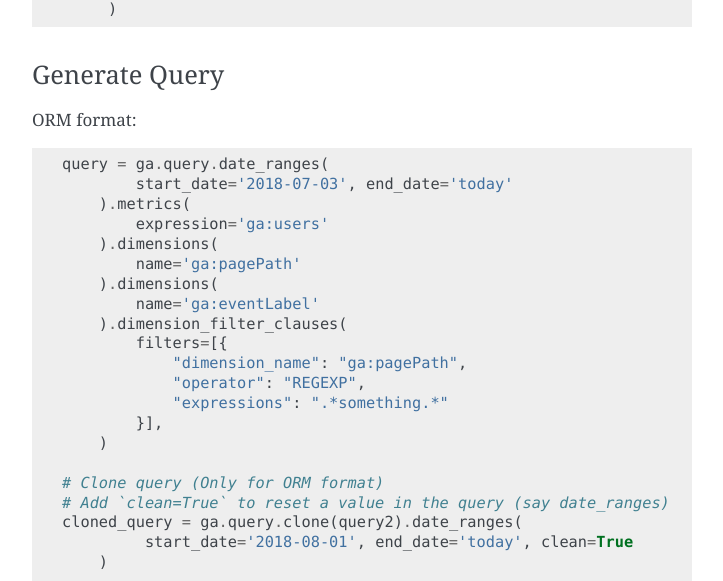
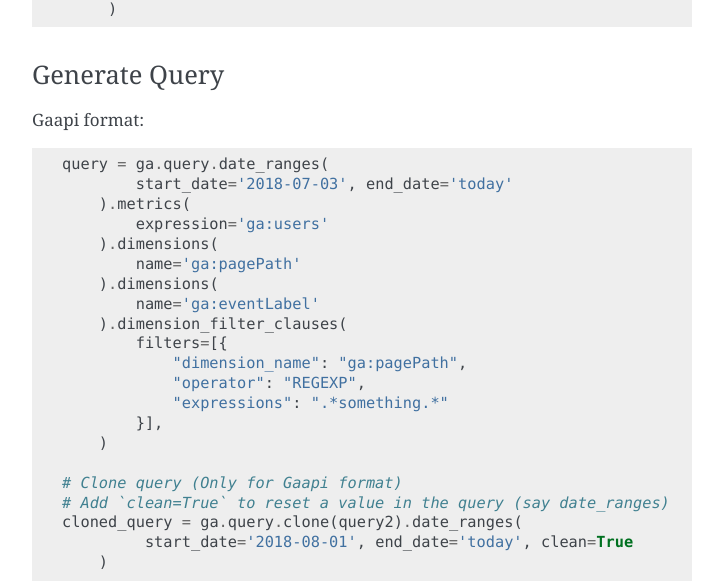
Before and after one commit to rakeshgunduka/gaapi, a Sphinx documentation site: the page built from docs/source/index.rst, in a window 1280 px wide and 900 px high, scrolled down 1338 px. Shown: the part 152-733 px from the top of the window, without its empty margins (388-1111 px from the left). Built offline with Sphinx 7.4.7, drawn with Linux system fonts in a browser that asks for light colours; formulas are drawn with MathJax 3; some of the changed text lies outside the part shown.

```diff
--- a/docs/source/index.rst
+++ b/docs/source/index.rst
@@ -6,7 +6,7 @@ Features provided by Gaapi
 ---------------------------
 
 - Analytics focussed library to handle reporting api.
-- Simplified ORM style usage.
+- Pythonic style usage.
 - Enables you to cache your response data.
 - Enables you to get simplified response data. (TO-DO)
 
@@ -72,7 +72,7 @@ Instanstiate GA Client
 Generate Query
 ''''''''''''''
 
-ORM format::
+Gaapi format::
 
     query = ga.query.date_ranges(
             start_date='2018-07-03', end_date='today'
@@ -90,7 +90,7 @@ ORM format::
             }],
         )
 
-    # Clone query (Only for ORM format)
+    # Clone query (Only for Gaapi format)
     # Add `clean=True` to reset a value in the query (say date_ranges)
     cloned_query = ga.query.clone(query2).date_ranges(
              start_date='2018-08-01', end_date='today', clean=True
@@ -151,7 +151,7 @@ Request Data
 ''''''''''''
 ::
 
-    # Using ORM query or python dictionary or json
+    # Using gaapi query or python dictionary or json
     response = ga.batch_get(query)
 
     # Cache for 600ms
--- a/gaapi/__init__.py
+++ b/gaapi/__init__.py
@@ -3,7 +3,6 @@ __version__ = '0.1.0'
 import re
 import hashlib
 import pickle
-import settings
 
 from apiclient.discovery import build
 from google.oauth2 import service_account
--- a/setup.py
+++ b/setup.py
@@ -16,12 +16,12 @@ setup(
     name="gaapi",
     version=gaapi.__version__,
     description="A light weight python wrapper for Google’s Analytics Reporting API v4 written upon Google API Python Client.",
-    long_description="""Google analytics python api wrapper for Google’s Analytics Reporting API v4 using Googles API python client. Additionally""",
+    long_description="""Google analytics python api wrapper for Google’s Analytics Reporting API v4 using Googles API python client. Additionally also enables caching.""",
     author="Rakesh Gunduka",
     author_email="rakesh.gunduka@gmail.com",
     url="http://github.com/rakesh/gaapi/",
     install_requires=["google-api-python-client", "google-auth", "walrus"],
-    packages=["gaclient"],
+    packages=["gaapi"],
     package_data={},
     license="http://www.opensource.org/licenses/mit-license.php",
     keywords="google analytics api client",
```
Also changed, not shown: README.md (+3 -3 lines), 1 other file.
